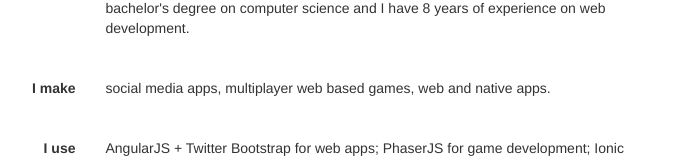
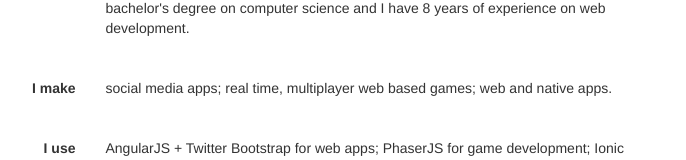
Before and after one commit to val-samonte/val-samonte.github.io, a plain HTML site: page index.html in a window 1280 px wide. Shown: the part 172-332 px from the top of the page, without its empty margins (257-943 px from the left). Drawn offline with nearby package versions, Linux system fonts and the light colour scheme.

Commit message:
copy changes

```diff
--- a/index.html
+++ b/index.html
@@ -44,7 +44,7 @@
           <strong>I make</strong>
         </div>
         <section class="col-sm-6">
-          social media apps, multiplayer web based games, web and native apps.
+          social media apps; real time, multiplayer web based games; web and native apps.
         </section>
       </div>
 
```
